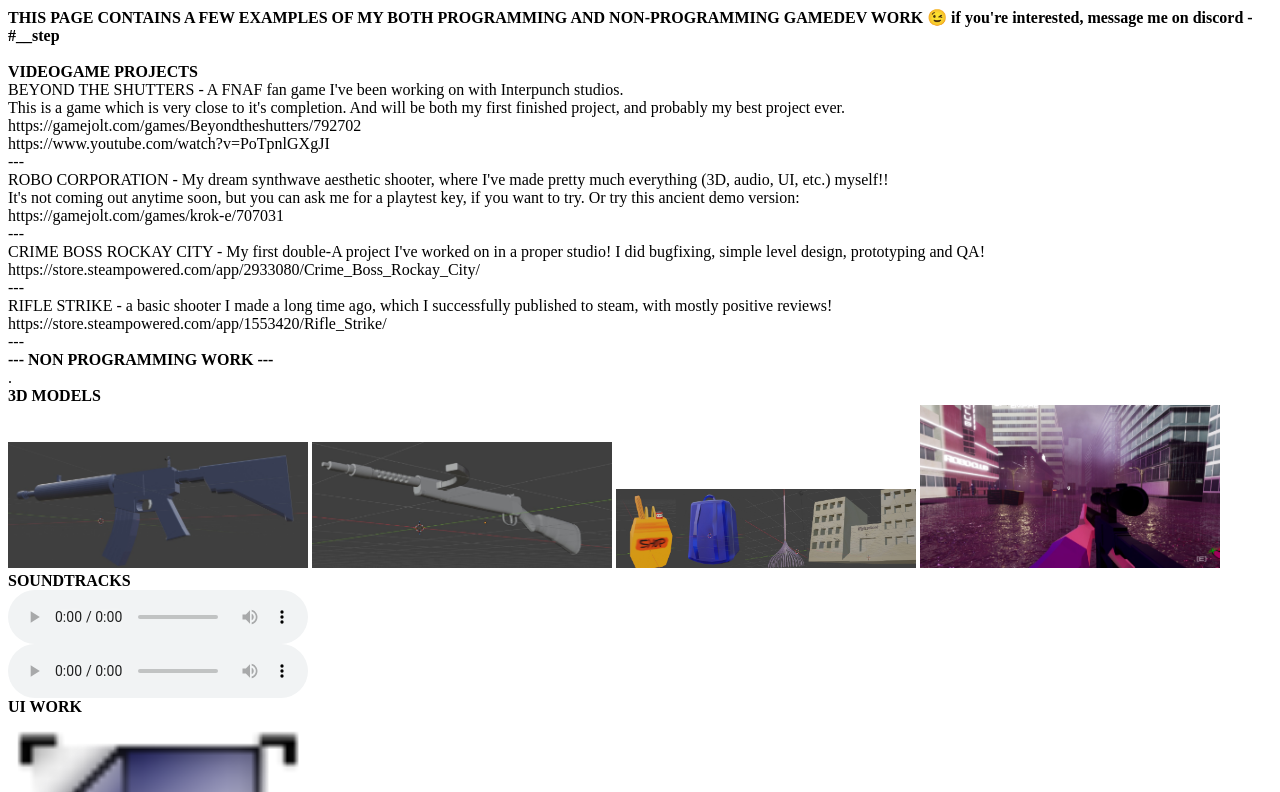
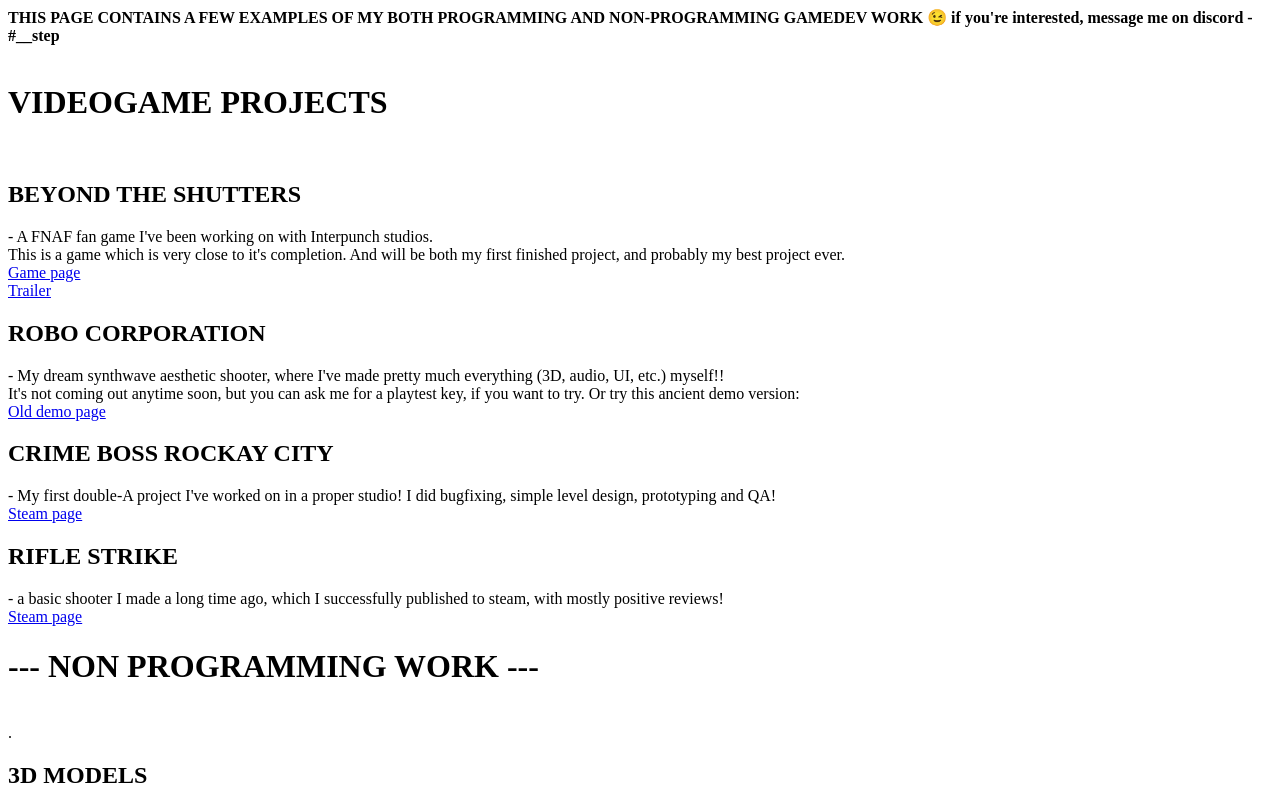
Before and after one commit to StepGamesOfficial/StepGamesOfficial, a plain HTML site: page index.html in a window 1280 px wide. Shown: the top 792 px of the page. Drawn offline with Linux system fonts and the light colour scheme.

Commit message:
Update index.html

```diff
--- a/index.html
+++ b/index.html
@@ -2,36 +2,36 @@
 
 <b>THIS PAGE CONTAINS A FEW EXAMPLES OF MY BOTH PROGRAMMING AND NON-PROGRAMMING GAMEDEV WORK 😉 if you're interested, message me on discord - #__step </b> <br><br>
 
-  <b>VIDEOGAME PROJECTS</b> <br>
+  <h1>VIDEOGAME PROJECTS</h1> <br>
 
-  BEYOND THE SHUTTERS - A FNAF fan game I've been working on with Interpunch studios. <br>
+  <h2>BEYOND THE SHUTTERS</h2> - A FNAF fan game I've been working on with Interpunch studios. <br>
   This is a game which is very close to it's completion. And will be both my first finished project, and probably my best project ever.<br>
-  https://gamejolt.com/games/Beyondtheshutters/792702<br>
-  https://www.youtube.com/watch?v=PoTpnlGXgJI<br>---<br>
+  <a href="https://gamejolt.com/games/Beyondtheshutters/792702">Game page</a><br>
+  <a href="https://www.youtube.com/watch?v=PoTpnlGXgJI">Trailer</a><br>
 
-  ROBO CORPORATION - My dream synthwave aesthetic shooter, where I've made pretty much everything (3D, audio, UI, etc.) myself!! <br>
+  <h2>ROBO CORPORATION</h2> - My dream synthwave aesthetic shooter, where I've made pretty much everything (3D, audio, UI, etc.) myself!! <br>
   It's not coming out anytime soon, but you can ask me for a playtest key, if you want to try. Or try this ancient demo version: <br>
-  https://gamejolt.com/games/krok-e/707031 <br>---<br>
+  <a href="https://gamejolt.com/games/krok-e/707031">Old demo page</a><br>
 
-  CRIME BOSS ROCKAY CITY - My first double-A project I've worked on in a proper studio! I did bugfixing, simple level design, prototyping and QA! <br>
-  https://store.steampowered.com/app/2933080/Crime_Boss_Rockay_City/<br>---<br>
+  <h2>CRIME BOSS ROCKAY CITY</h2> - My first double-A project I've worked on in a proper studio! I did bugfixing, simple level design, prototyping and QA! <br>
+  <a href="https://store.steampowered.com/app/2933080/Crime_Boss_Rockay_City/">Steam page</a><br>
 
-  RIFLE STRIKE - a basic shooter I made a long time ago, which I successfully published to steam, with mostly positive reviews! <br>
-  https://store.steampowered.com/app/1553420/Rifle_Strike/ <br>---<br>
+  <h2>RIFLE STRIKE</h2> - a basic shooter I made a long time ago, which I successfully published to steam, with mostly positive reviews! <br>
+  <a href="https://store.steampowered.com/app/1553420/Rifle_Strike/">Steam page</a><br>
 
 
 
 
 
 
-  <b>--- NON PROGRAMMING WORK ---</b> <br>.<br>
-  <b>3D MODELS</b> <br>
+  <h1>--- NON PROGRAMMING WORK ---</h1> <br>.<br>
+  <h2>3D MODELS</h2> <br>
   <img src="Model_Example_1.jpg" alt="Model_Example_1" width="300">
   <img src="Model_Example_2.jpg" alt="Model_Example_2" width="300">
   <img src="Model_Example_3.jpg" alt="Model_Example_3" width="300">
   <img src="Model_Example_4.jpg" alt="Model_Example_4" width="300">
   <br>
-  <b>SOUNDTRACKS</b> <br>
+  <h2>SOUNDTRACKS</h2> <br>
   <audio controls>
     <source src="OST_Example.mp3" type="audio/mpeg">
     Your browser does not support the audio element.
@@ -42,7 +42,7 @@
     Your browser does not support the audio element.
   </audio>
 <br>
-  <b>UI WORK</b><br>
+  <h2>UI WORK</h2><br>
   <img src="Texture_Example_1.png" alt="Texture_Example_1" width="300">
   <img src="Texture_Example_2.png" alt="Texture_Example_2" width="300">
 </body>
```
